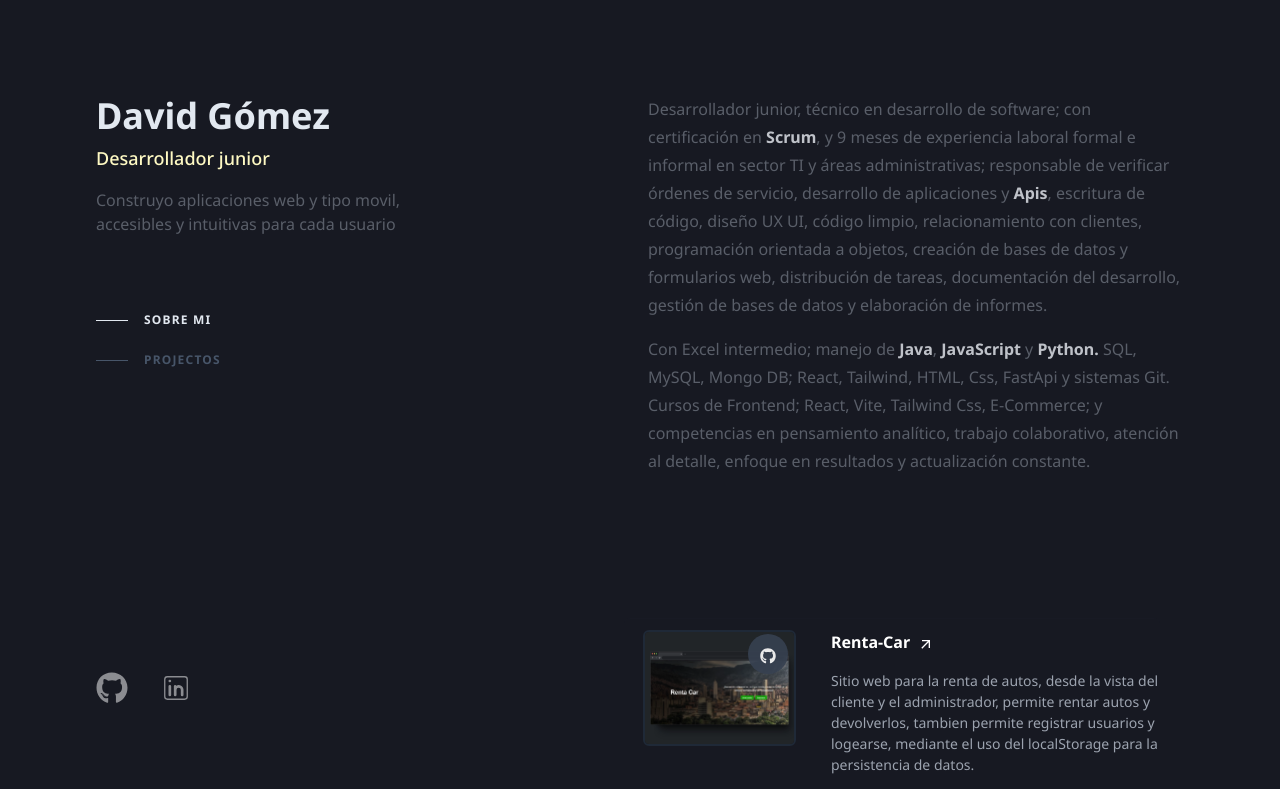
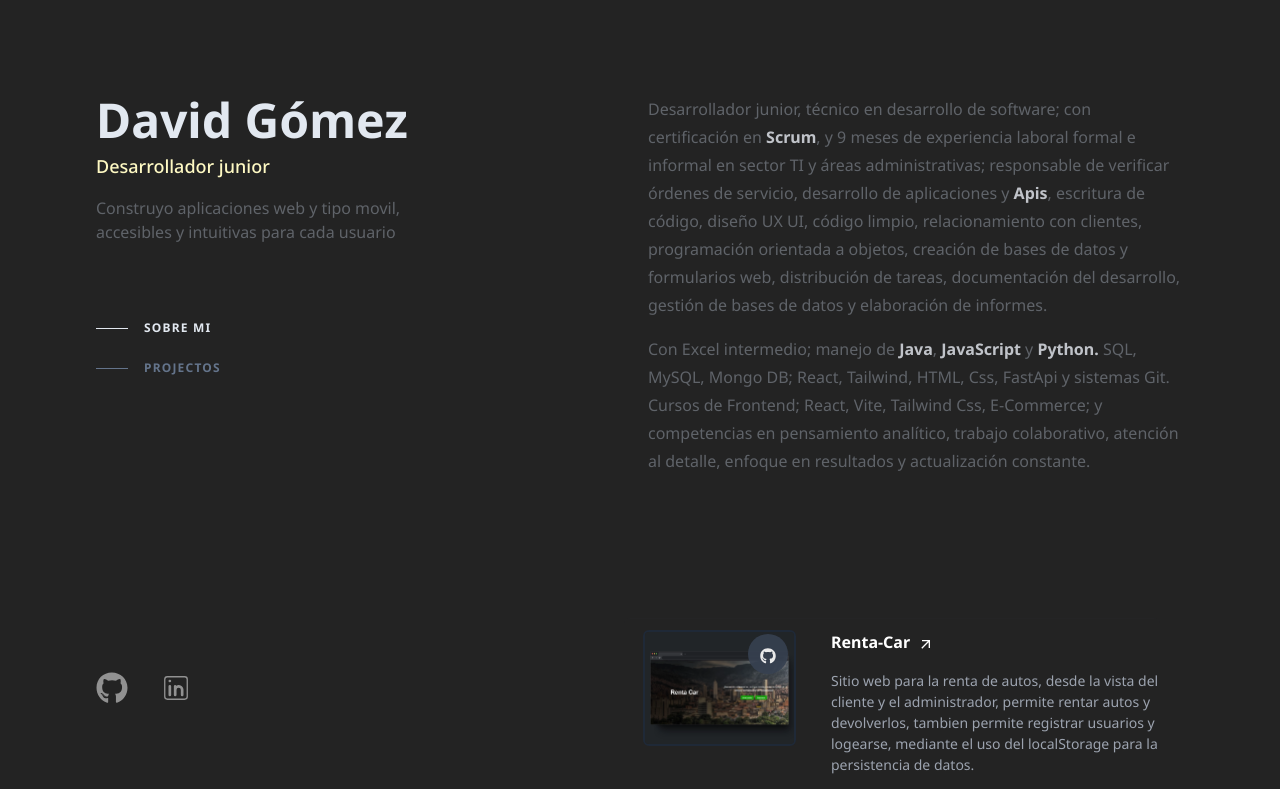
Before and after one commit to davidG199/Portafolio-web, a React (Vite) app: page / in a window 1280 px wide. Shown: the top 789 px of the page. Built offline with nearby package versions, Linux system fonts and the light colour scheme.

Commit message:
small changes in styles

```diff
--- a/src/assets/index.css
+++ b/src/assets/index.css
@@ -3,7 +3,7 @@
 @tailwind utilities;
 
 :root{
-    --bg-color: rgb(23, 25, 34);
+    --bg-color: rgb(35, 35, 35);
     --bg-color-transparent: rgba(94, 99, 122, 0.267);
 }
 
--- a/src/components/header.jsx
+++ b/src/components/header.jsx
@@ -35,7 +35,7 @@ function Header() {
   return (
     <header className="lg:sticky lg:top-0 lg:flex lg:max-h-screen lg:w-1/2 lg:flex-col lg:justify-between lg:py-24">
       <div>
-        <h1 className="text-slate-200 text-4xl font-bold">David Gómez</h1>
+        <h1 className="text-slate-200 text-3xl lg:text-5xl font-bold">David Gómez</h1>
         <p className="text-yellow-100 text-lg font-medium mt-2 ">
           Desarrollador junior
         </p>
@@ -58,7 +58,7 @@ function Header() {
                   className={`nav-indicator mr-4 h-px w-8 ${
                     activeSection === "about"
                       ? "bg-slate-200 w-16"
-                      : "bg-slate-600"
+                      : "bg-slate-500"
                   } transition-all group-hover:w-16 group-hover:bg-slate-200 group-focus-visible:w-16 group-focus-visible:bg-slate-200 motion-reduce:transition-none`}
                 ></span>
                 <span className="nav-text text-xs font-bold uppercase tracking-widest transition-all">
@@ -72,14 +72,14 @@ function Header() {
                 className={`group flex items-center py-3 ${
                   activeSection === "projects"
                     ? "text-slate-200"
-                    : "text-slate-600"
+                    : "text-slate-500"
                 }`}
               >
                 <span
                   className={`nav-indicator mr-4 h-px w-8 ${
                     activeSection === "projects"
                       ? "bg-slate-200 w-16"
-                      : "bg-slate-600"
+                      : "bg-slate-500"
                   } transition-all group-hover:w-16 group-hover:bg-slate-200 group-focus-visible:w-16 group-focus-visible:bg-slate-200 motion-reduce:transition-none`}
                 ></span>
                 <span className="nav-text text-xs font-bold uppercase tracking-widest transition-all">
--- a/src/components/tableProjects.jsx
+++ b/src/components/tableProjects.jsx
@@ -160,7 +160,7 @@ function TableProjects() {
               </td>
 
               <td className="hidden md:table-cell">
-                <a className=" inline-block" href={github} target="_blank">
+                <a className=" inline-block opacity-50 hover:opacity-100" href={github} target="_blank">
                   <FaGithub />
                 </a>
               </td>
```
